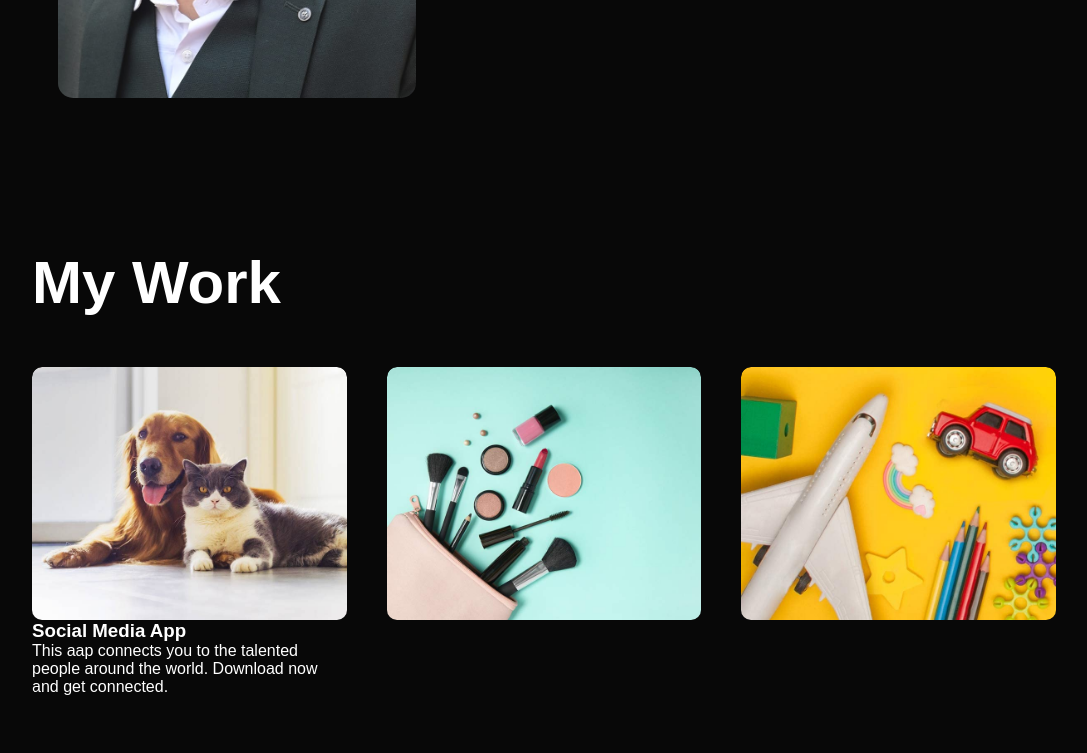
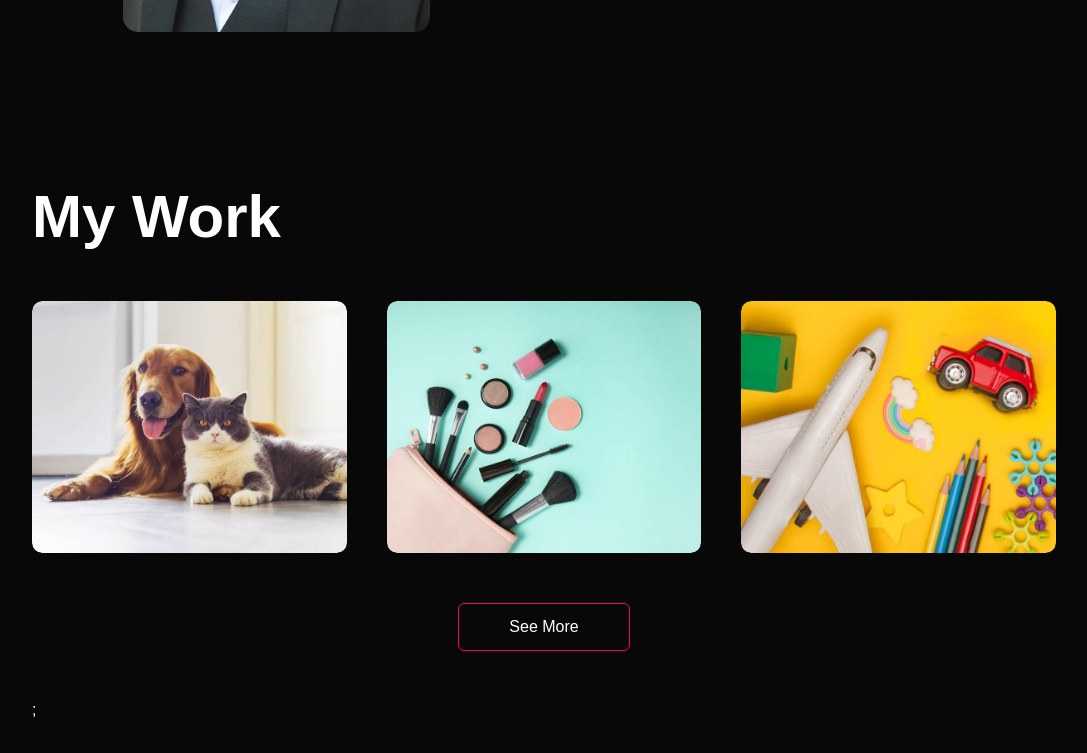
Before and after one commit to Nishit6371/portfolio, a plain HTML site: page index.html in a window 1280 px wide. Shown: the part 1261-2014 px from the top of the page, without its empty margins (96-1183 px from the left). Drawn offline with Linux system fonts and the light colour scheme.

Commit message:
first comment

```diff
--- a/index.html
+++ b/index.html
@@ -5,6 +5,7 @@
     <meta name="viewport" content="width=device-width, initial-scale=1.0">
     <title>Personal Website- Nishit Ram</title>
     <link rel="stylesheet" href="style.css">
+    <link rel="stylesheet" href="https://cdnjs.cloudflare.com/ajax/libs/font-awesome/6.7.2/css/all.min.css" integrity="sha512-Evv84Mr4kqVGRNSgIGL/F/aIDqQb7xQ2vcrdIwxfjThSH8CSR7PBEakCr51Ck+w+/U6swU2Im1vVX0SVk9ABhg==" crossorigin="anonymous" referrerpolicy="no-referrer" />
 </head>
 <body>
     <div id="header">
@@ -80,16 +81,27 @@
                     <div class="layer">
                         <h3>Social Media App</h3>
                         <p>This aap connects you to the talented people around the world. Download now and get connected.</p>
-                         <a href="#"><i class="fa-solid fa-up-right-from-square"></i></a>
+                        <a href="#"><i class="fas fa-external-link-alt"></i></a>
                     </div>
                 </div>
                 <div class="work">
                     <img src="box5_image.jpg">
+                    <div class="layer">
+                        <h3>Online Shopping App</h3>
+                        <p>This aap connects you to the talented people around the world. Download now and get connected.</p>
+                        <a href="#"><i class="fas fa-external-link-alt"></i></a>
+                    </div>
                 </div>
                 <div class="work">
                     <img src="box7_image.jpg">
+                    <div class="layer">
+                        <h3>Music App</h3>
+                        <p>This aap connects you to the talented people around the world. Download now and get connected.</p>
+                        <a href="#"><i class="fas fa-external-link-alt"></i></a>
+                    </div>
                 </div>
             </div>
+            <a href="#" class="btn">See More</a>;
         </div>
      </div>
 
--- a/style.css
+++ b/style.css
@@ -83,15 +83,16 @@ nav ul li a:hover::after{
 }
 
 .about-col-1{
-    flex-basis: 35%;
+    flex-basis: 30%;
 }
 .about-col-1 img{
     border-radius: 15px;
     width: 100%;
     height: 100%;
+
 }
 .about-col-2{
-    flex-basis: 60%;
+    flex-basis: 50%;
 }
 .sub-title{
     font-size: 60px;
@@ -161,4 +162,60 @@ nav ul li a:hover::after{
     width:100%;
     border-radius: 10px;
     display: block;
+    transition: transform 0.5s;
+    justify-content: center;
+    align-items: center;
 }
+.layer{
+    width: 100%;
+    height: 0;
+    background: linear-gradient(rgba(0,0,0,0.6),#ff004f);
+    border-radius: 10px;
+    position: absolute;
+    left: 0;
+    bottom: 0;
+    overflow: hidden;
+    display: flex;
+    align-items: center;
+    justify-content: center;
+    flex-direction: column;
+    padding: 0 40px;
+    text-align: center;
+    font-size: 14px;
+    transition: height 0.5s;
+}
+.layer h3{
+    font-weight: 500;
+    margin-bottom: 20px;
+}
+.layer a{
+    color: #ff004f;
+    text-decoration: none;
+    font-size: 18px;
+    line-height: 60px;
+    background: #fff;
+    width: 60px;
+    height: 60px;
+    border-radius: 50%;
+    text-align: center;
+}
+.work:hover img{
+    transform: scale(1.1);
+}
+.work:hover .layer{
+    height: 100%;
+}
+.btn{
+    display: block;
+    margin: 50px auto;
+    width: fit-content;
+    border: 1px solid #ff004f;
+    padding: 14px 50px;
+    border-radius: 6px;
+    text-decoration: none;
+    color: #fff;
+    transition: background 0.5s;
+}
+.btn:hover{
+    background: #ff004f;
+}
```
Also changed, not shown: aws certificate.jpg (added).
